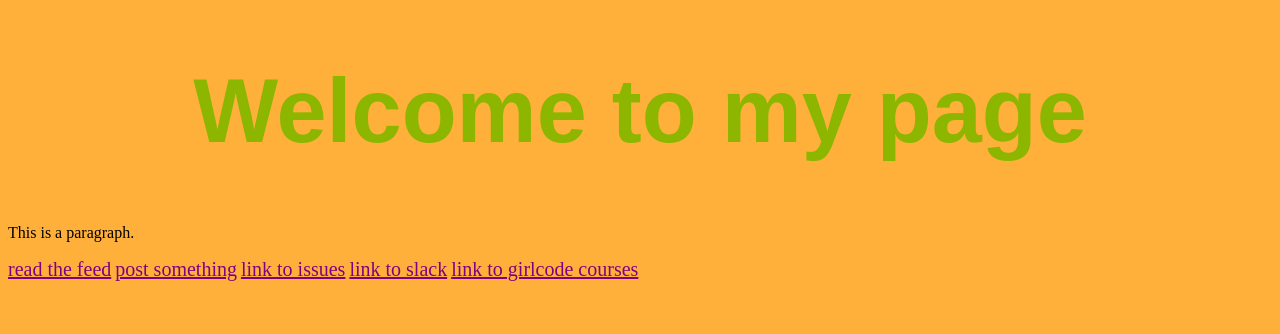
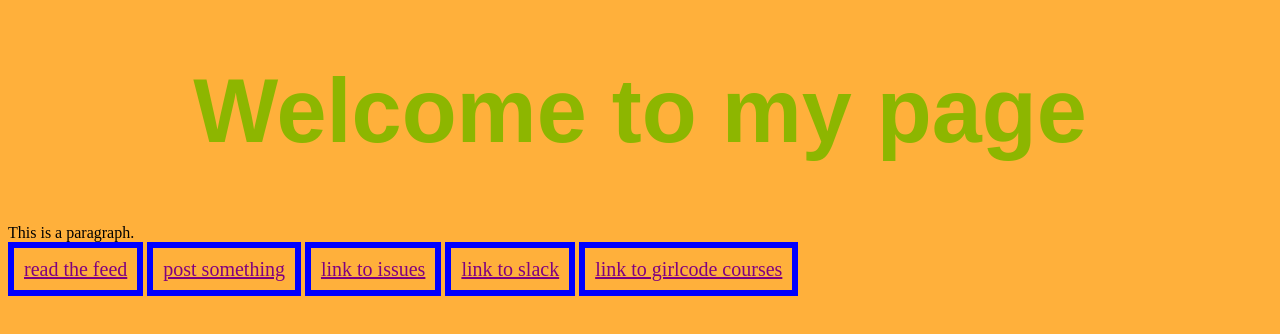
Before and after one commit to girlcodeakl/2015-term3, a plain HTML site: page public/index.html in a window 1280 px wide. Drawn offline with Linux system fonts and the light colour scheme.

Commit message:
Adding padding

```diff
--- a/public/css/style.css
+++ b/public/css/style.css
@@ -18,7 +18,8 @@ a {
   color: purple;
   font-weight: normal;
   font-size: 20px;
-  border-spacing: 6px solid blue;
+  border: 6px solid blue;
+  padding: 10px;
 }
 
 h2 {
```
